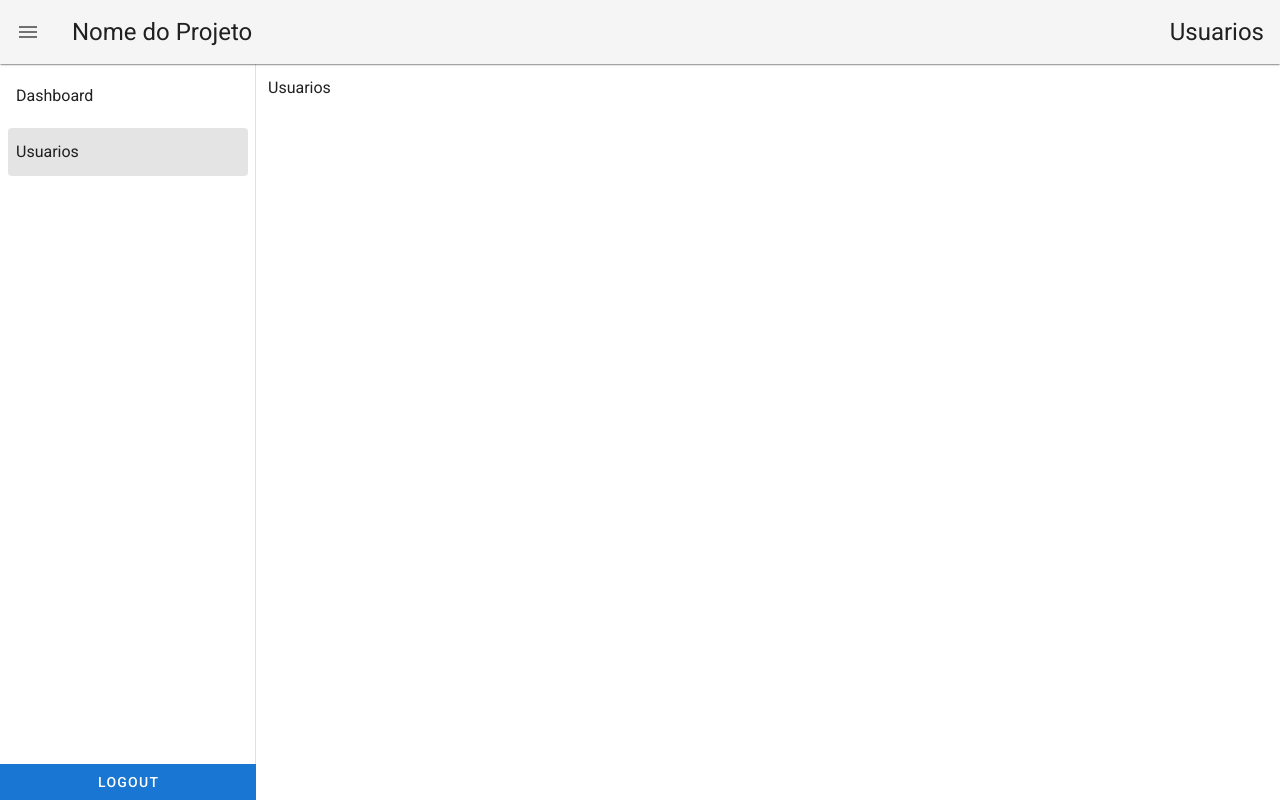
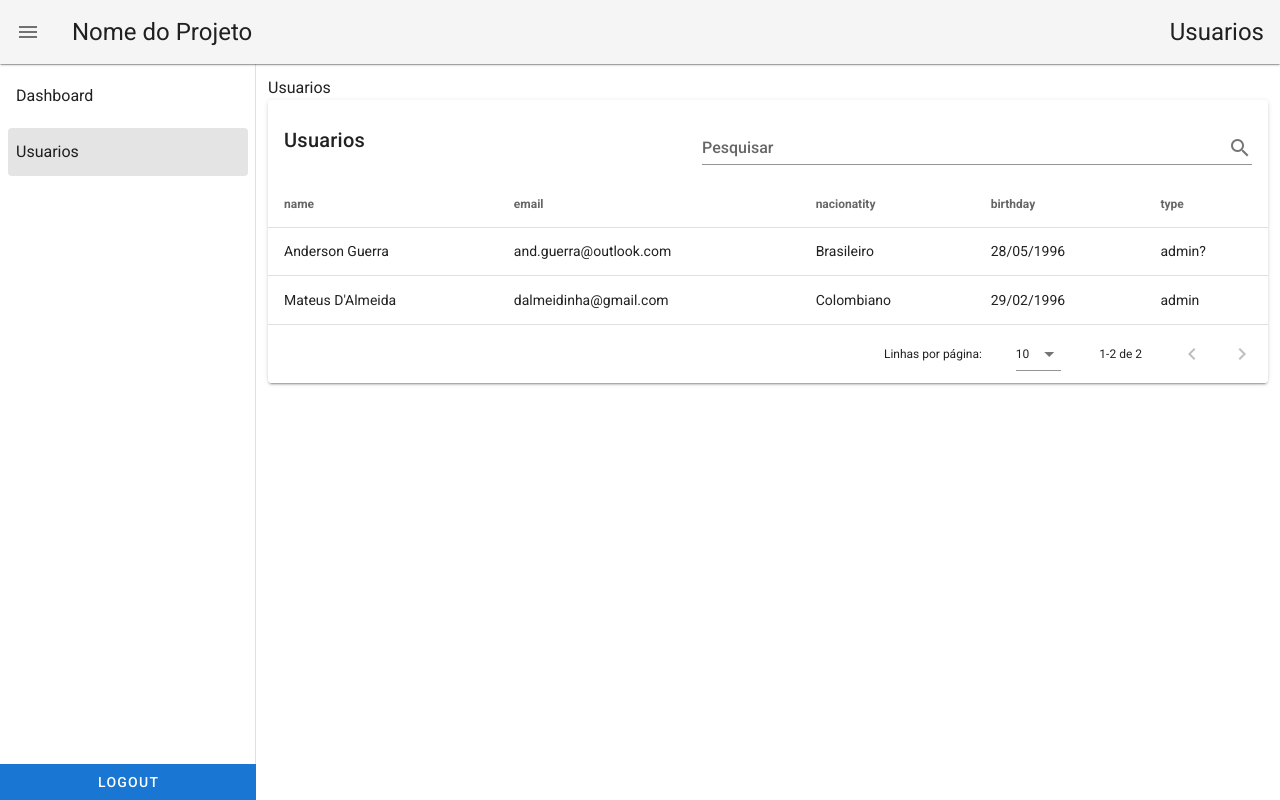
Before and after one commit to mateusdalmeida/dashboard, a Vue app: page /users in a window 1280 px wide. Built offline with nearby package versions, Linux system fonts and the light colour scheme.

Commit message:
Created component to display generic tables, update user view to show how to use the component

```diff
--- /dev/null
+++ b/src/components/GenericTable.vue
@@ -0,0 +1,56 @@
+<template>
+  <v-card>
+    <v-card-title>
+      {{tableName ? tableName : routeName}}
+      <v-spacer></v-spacer>
+      <v-text-field
+        v-model="search"
+        append-icon="mdi-magnify"
+        label="Pesquisar"
+        single-line
+        hide-details
+      ></v-text-field>
+    </v-card-title>
+    <v-data-table :headers="headers" :items="items" :search="search"></v-data-table>
+  </v-card>
+</template>
+<script>
+export default {
+  name: "GenericTable",
+  props: ["tableName", "tableData"],
+  data: () => ({
+    routeName: "",
+    search: "",
+    headers: [
+      {
+        text: "Dessert (100g serving)",
+        align: "start",
+        sortable: false,
+        value: "name"
+      }
+    ],
+    items: [
+      {
+        name: "KitKat",
+        calories: 518,
+        fat: 26.0,
+        carbs: 65,
+        protein: 7,
+        iron: "6%"
+      }
+    ]
+  }),
+  created() {
+    // obtem o nome da rota atual para colocar no titulo
+    // da tabela, caso nenhum titulo seja dado
+    this.routeName = this.$router.currentRoute.name;
+    // converte as keys do primeiro objeto para
+    // virarem os headers da tabela
+    this.headers = Object.keys(this.tableData[0]).map(key => {
+      return { text: key, value: key };
+    });
+    // captura os items e coloca na tabela
+    this.items = this.tableData;
+  }
+};
+</script>
--- /dev/null
+++ b/src/components/LoadingData.vue
@@ -0,0 +1,12 @@
+<template>
+  <div class="text-center">
+    <v-progress-circular indeterminate></v-progress-circular>
+    <div>Carregando dados...</div>
+  </div>
+</template>
+<script>
+export default {
+  name: "LoadingData",
+  data: () => ({})
+};
+</script>
--- a/src/views/Users.vue
+++ b/src/views/Users.vue
@@ -1,9 +1,43 @@
 <template>
-  <div>Usuarios</div>
+  <div>
+    <div>Usuarios</div>
+    <generic-table v-if="genericData.length > 0" :tableData="genericData" />
+    <Loading-data v-if="isLoading" />
+  </div>
 </template>
 
 <script>
+import GenericTable from "@/components/GenericTable";
+import LoadingData from "@/components/LoadingData";
 export default {
-  name: "Usuarios"
+  components: { GenericTable, LoadingData },
+  name: "Usuarios",
+  data: () => ({
+    isLoading: false,
+    genericData: []
+  }),
+  async created() {
+    this.isLoading = true;
+    // simula uma requisicao para o servidor e em seguida
+    // preenche os dados do genericData
+    await new Promise(resolve => setTimeout(resolve, 3000));
+    this.genericData = [
+      {
+        name: "Anderson Guerra",
+        email: "and.guerra@outlook.com",
+        nacionatity: "Brasileiro",
+        birthday: "28/05/1996",
+        type: "admin?"
+      },
+      {
+        name: "Mateus D'Almeida",
+        email: "dalmeidinha@gmail.com",
+        nacionatity: "Colombiano",
+        birthday: "29/02/1996",
+        type: "admin"
+      }
+    ];
+    this.isLoading = false;
+  }
 };
 </script>
```
